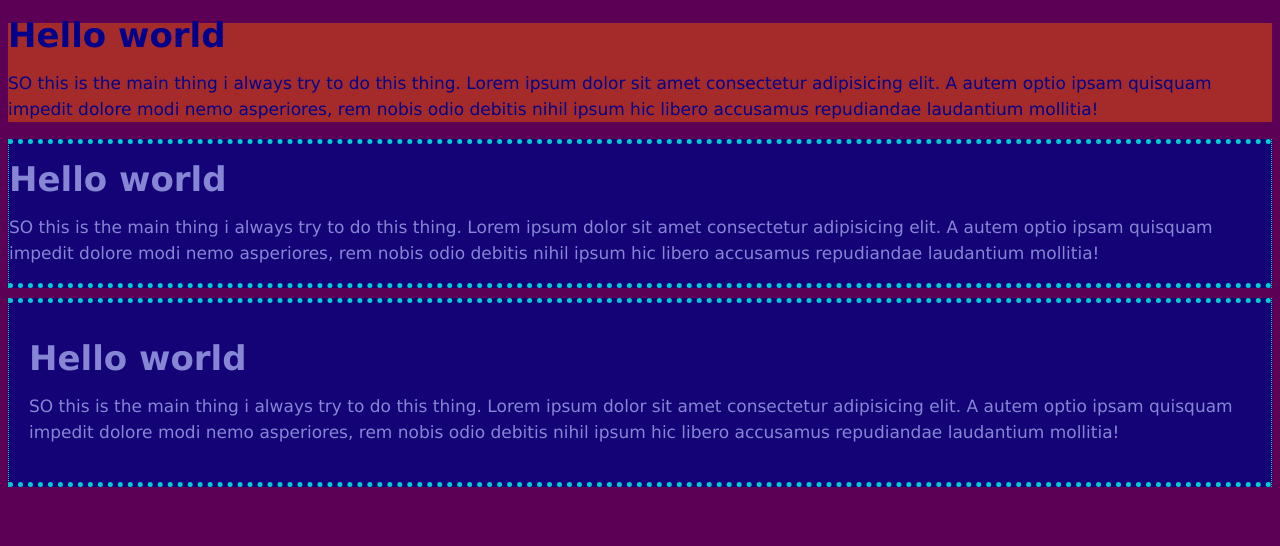
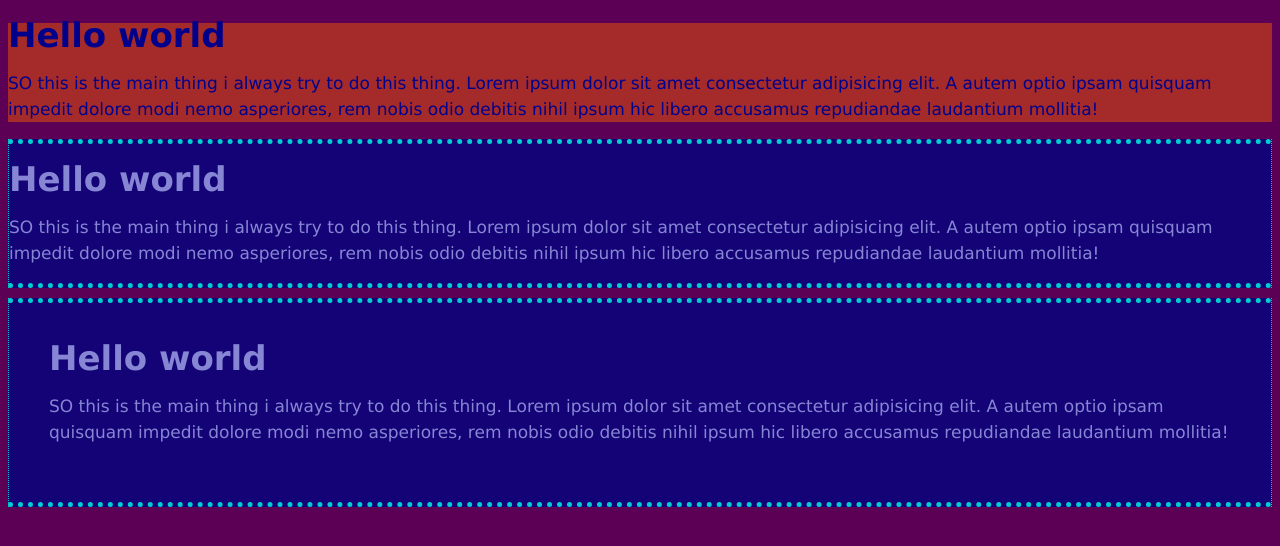
Before and after one commit to RafsanJany-44/CSS_Project, a plain HTML site: page Primary/csscheatsheet/index.html in a window 1280 px wide. Drawn offline with Linux system fonts and the light colour scheme.

Commit message:
pading margine

```diff
--- a/Primary/csscheatsheet/css/style.css
+++ b/Primary/csscheatsheet/css/style.css
@@ -56,8 +56,12 @@ body{
     border-bottom: 5px darkturquoise solid;
     border-style: dotted;
 
+    /*this is the important part pading and margin */
     padding-top: 20px;
-    padding-bottom: 20px;
+    padding-bottom: 40px;
     padding-right: 20px;
-    padding-left: 20px;
+    padding-left: 40px;
+
+
+    margin: auto;
 }
```
